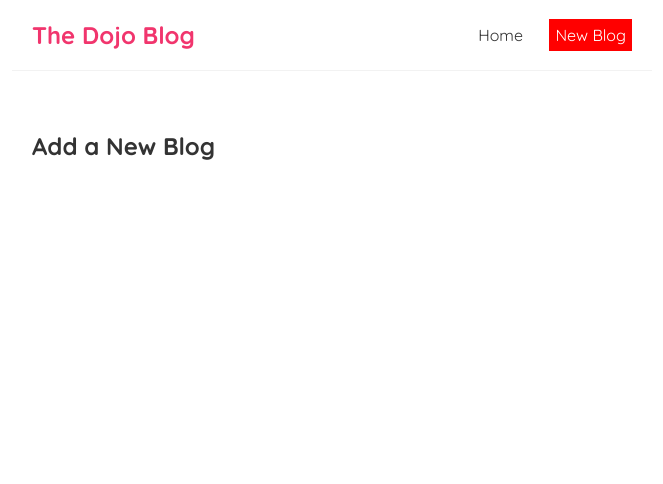
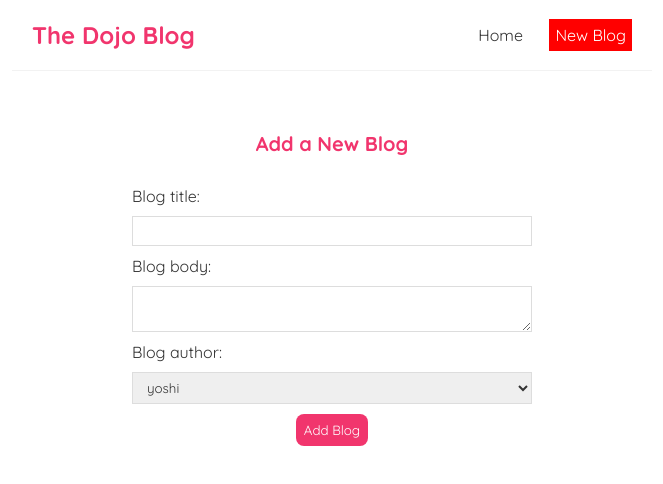
Before and after one commit to alirza143/react, a React (Create React App) app: page /create in a window 1280 px wide. Shown: the top 484 px of the page, without its empty margins (308-971 px from the left). Built offline with nearby package versions, Linux system fonts and the light colour scheme.

Commit message:
add from value, save them in state, and submit handler

```diff
--- a/src/Create.js
+++ b/src/Create.js
@@ -1,7 +1,44 @@
+import { useState } from "react";
+
 const Create = () => {
+
+    const [title, setTitle] = useState('');
+    const [body, setBody] = useState('');
+    const [author, setAuthor] = useState('yoshi');
+
+    const handleSubmit = (e) => {
+        e.preventDefault()
+        const blog = { title, body, author };
+    }
+
     return (
         <div className="create">
             <h2>Add a New Blog</h2>
+            <form onSubmit={handleSubmit}>
+                <label>Blog title:</label>
+                <input
+                    type="text"
+                    required
+                    value = {title}
+                    onChange = {(e) => setTitle(e.target.value)}
+                />
+                <label>Blog body:</label>
+                <textarea
+                    required
+                    value = {body}
+                    onChange = {(e) => setBody(e.target.value)}
+                ></textarea>
+                <label>Blog author:</label>
+                <select
+                 value = {author}
+                 onChange = {(e) => setAuthor(e.target.value)}
+                 >
+                    <option value="mario"> mario</option>
+                    <option value="yoshi">yoshi</option>
+                </select>
+                <button>Add Blog</button>
+                <p>{ body }</p>
+            </form>
         </div>
     );
 }
--- a/src/index.css
+++ b/src/index.css
@@ -70,3 +70,43 @@
   border-radius: 8px;
   cursor: pointer;
   }
+
+  /* create new blog form */
+.create {
+  max-width: 400px;
+  margin: 0 auto;
+  text-align: center;
+  }
+  .create label {
+  text-align: left;
+  display: block;
+  }
+  .create h2 {
+  font-size: 20px;
+  color: #f1356d;
+  margin-bottom: 30px;
+  }
+  .create input, .create textarea, .create select {
+  width: 100%;
+  padding: 6px 10px;
+  margin: 10px 0;
+  border: 1px solid #ddd;
+  box-sizing: border-box;
+  display: block;
+  }
+  .create input, .create textarea, .create select {
+    width: 100%;
+    padding: 6px 10px;
+    margin: 10px 0;
+    border: 1px solid #ddd;
+    box-sizing: border-box;
+    display: block;
+    }
+    .create button {
+    background: #f1356d;
+    color: #fff;
+    border: 0;
+    padding: 8px;
+    border-radius: 8px;
+    cursor: pointer;
+    }
```
Also changed, not shown: 1 other file (tests, documents, lock files or other folders).
